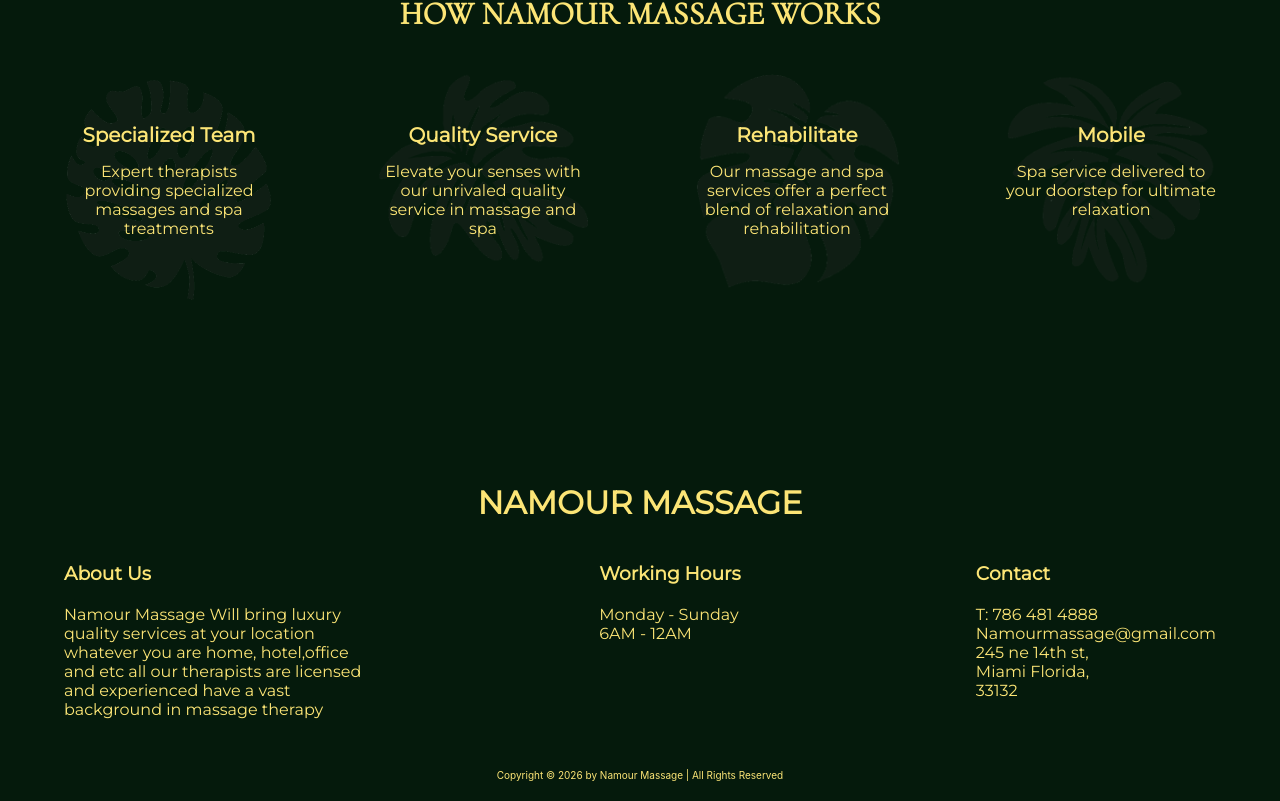
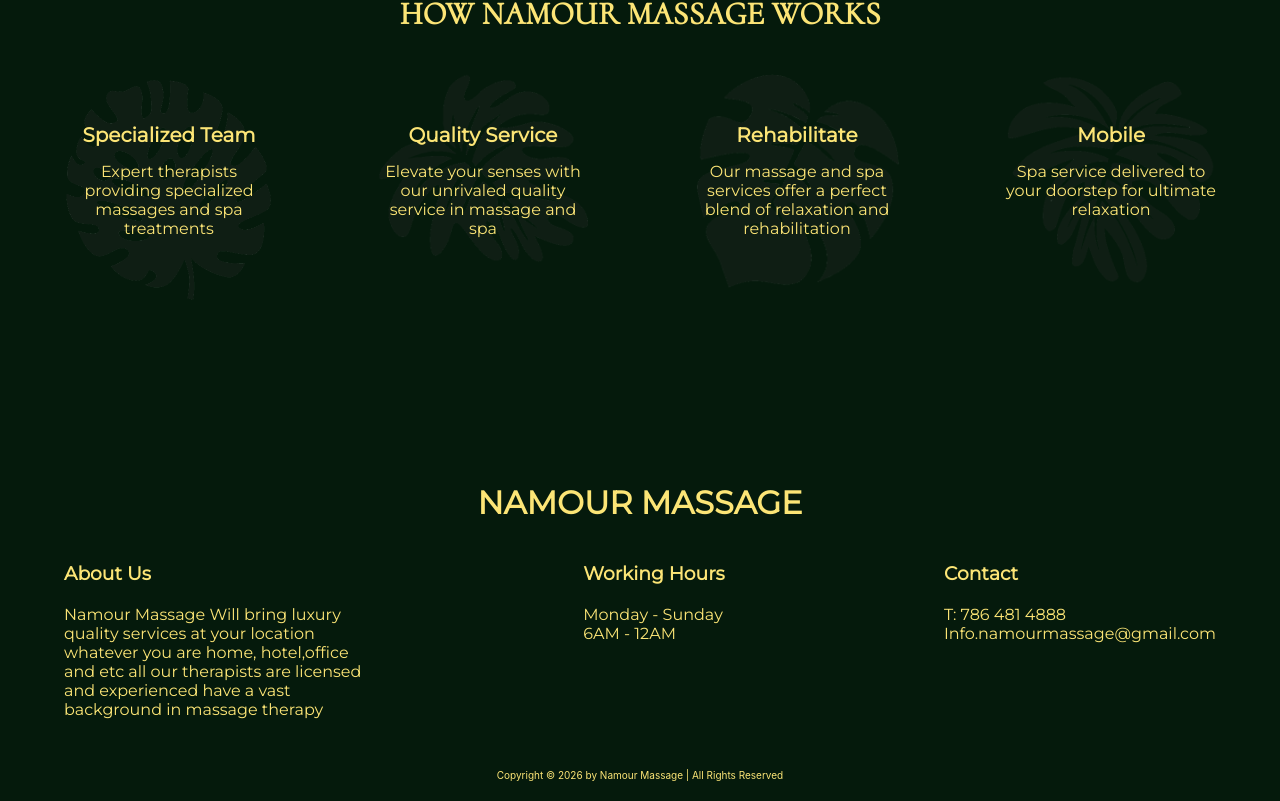
Before and after one commit to Desp0o/Sugarland-spa, a React (Vite) app: page /#/ in a window 1280 px wide. Shown: the part 2343-3144 px from the top of the page. Built offline with nearby package versions, Linux system fonts and the light colour scheme.

Commit message:
remove aadress, update email and number

```diff
--- a/src/components/footer/footer.jsx
+++ b/src/components/footer/footer.jsx
@@ -27,10 +27,7 @@ export default function Footer(){
                         <div className="contactUs">
                             <h3>Contact</h3>
                             <p>T: 786 481 4888</p>
-                            <p>Namourmassage@gmail.com	</p>
-                            <p>245 ne 14th st, <br/>
-                            <span></span>Miami Florida,<br/>
-                            <span></span>33132</p>
+                            <p><a href="mailto:Info.namourmassage@gmail.com" style={{ color: 'inherit', textDecoration: 'none' }}>Info.namourmassage@gmail.com</a></p>
                         </div>
                     </div>
 
--- a/src/components/navbar/navbar.jsx
+++ b/src/components/navbar/navbar.jsx
@@ -27,7 +27,7 @@ export default function Navbar(props){
     },[])
 
     const handleButtonClick = () => {
-        window.location.href = `tel:786 531 0916`;
+        window.location.href = `tel:7864814888`;
       };
 
     const burgerHandler = ()=> {
@@ -115,7 +115,7 @@ export default function Navbar(props){
                         <div className="contactUsNavbar">
                             <h2>Contact</h2>
                             <p onClick={handleButtonClick}>T: 786 481 4888</p>
-                            <p className='navContactEmal'>Namourmassage@gmail.com</p>
+                            <p className='navContactEmal'><a href="mailto:Info.namourmassage@gmail.com" style={{ color: 'inherit', textDecoration: 'none' }}>Info.namourmassage@gmail.com</a></p>
                         </div>
                 </div>
             </nav>
```
Also changed, not shown: 1 other file (tests, documents, lock files or other folders).
